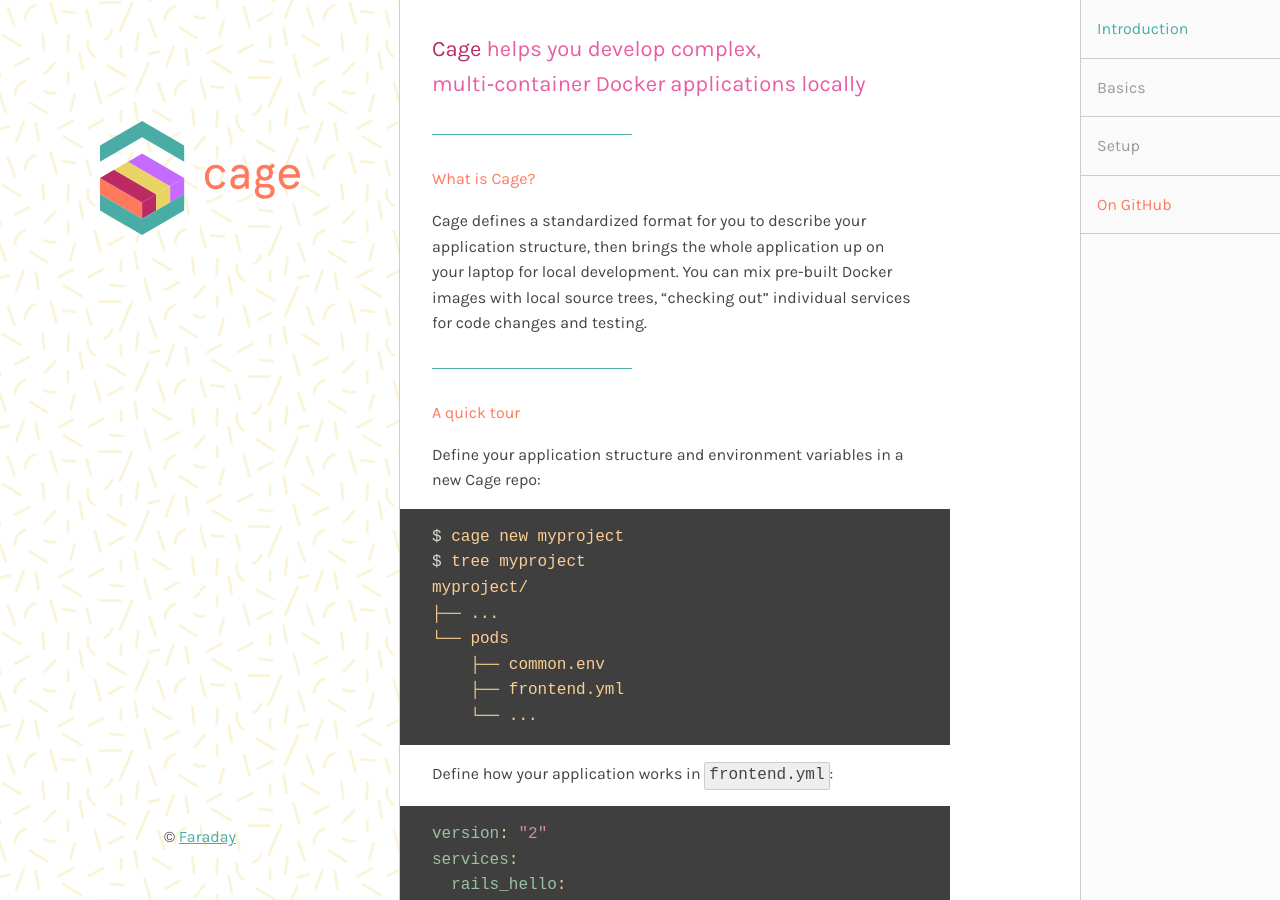
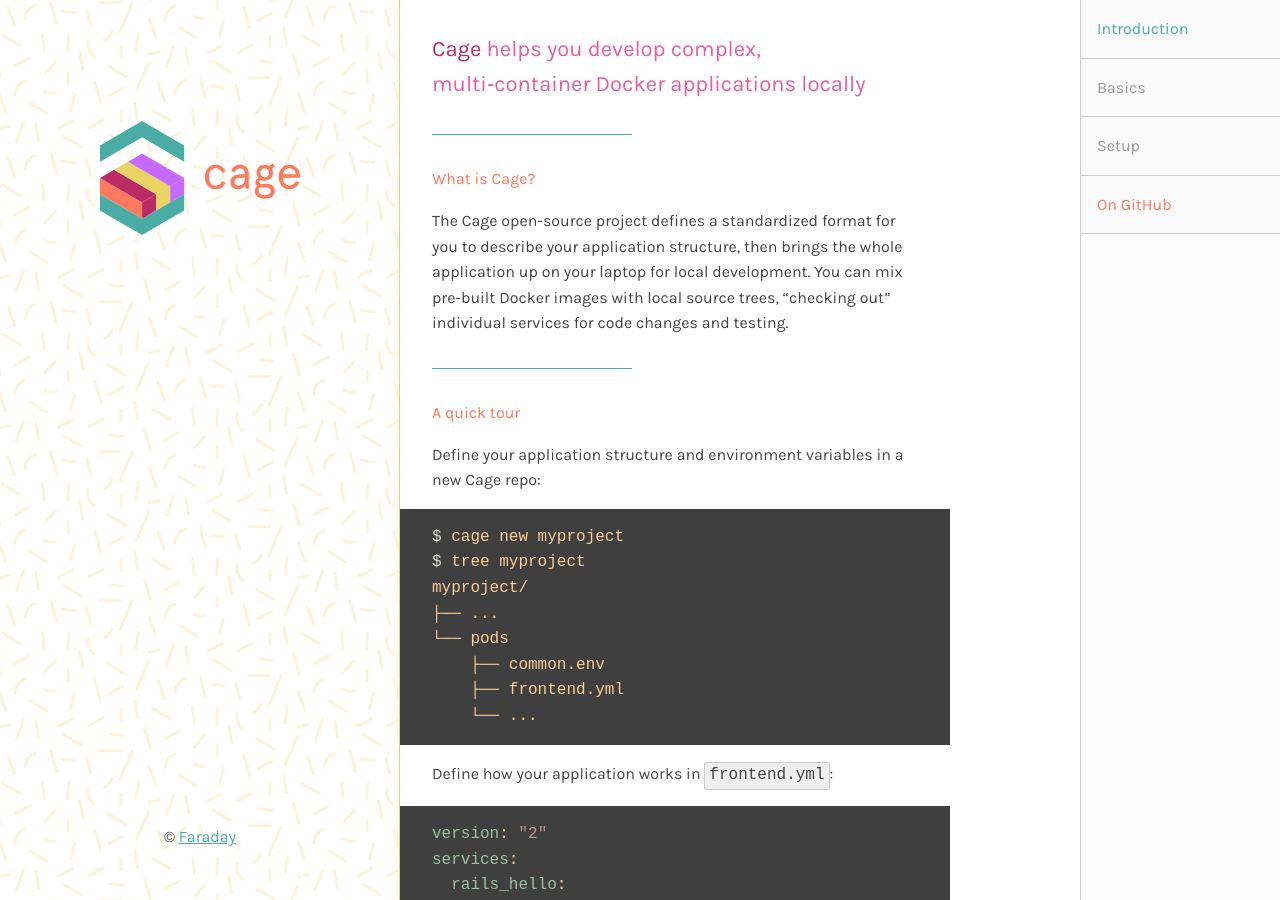
Before and after one commit to faradayio/cage.faraday.io, a Jekyll site: the page built from index.md, in a window 1280 px wide and 900 px high. Built offline with Jekyll 4.4.1, drawn with Linux system fonts in a browser that asks for light colours; nearby versions of some CDN libraries.

Commit message:
Mention open source

```diff
--- a/index.md
+++ b/index.md
@@ -13,7 +13,7 @@ body_id: home
 <section>
 ## What is Cage?
 
-Cage defines a standardized format for you to describe your application structure, then brings the whole application up on your laptop for local development. You can mix pre-built Docker images with local source trees, "checking out" individual services for code changes and testing.
+The Cage open-source project defines a standardized format for you to describe your application structure, then brings the whole application up on your laptop for local development. You can mix pre-built Docker images with local source trees, "checking out" individual services for code changes and testing.
 
 </section>
 
```
